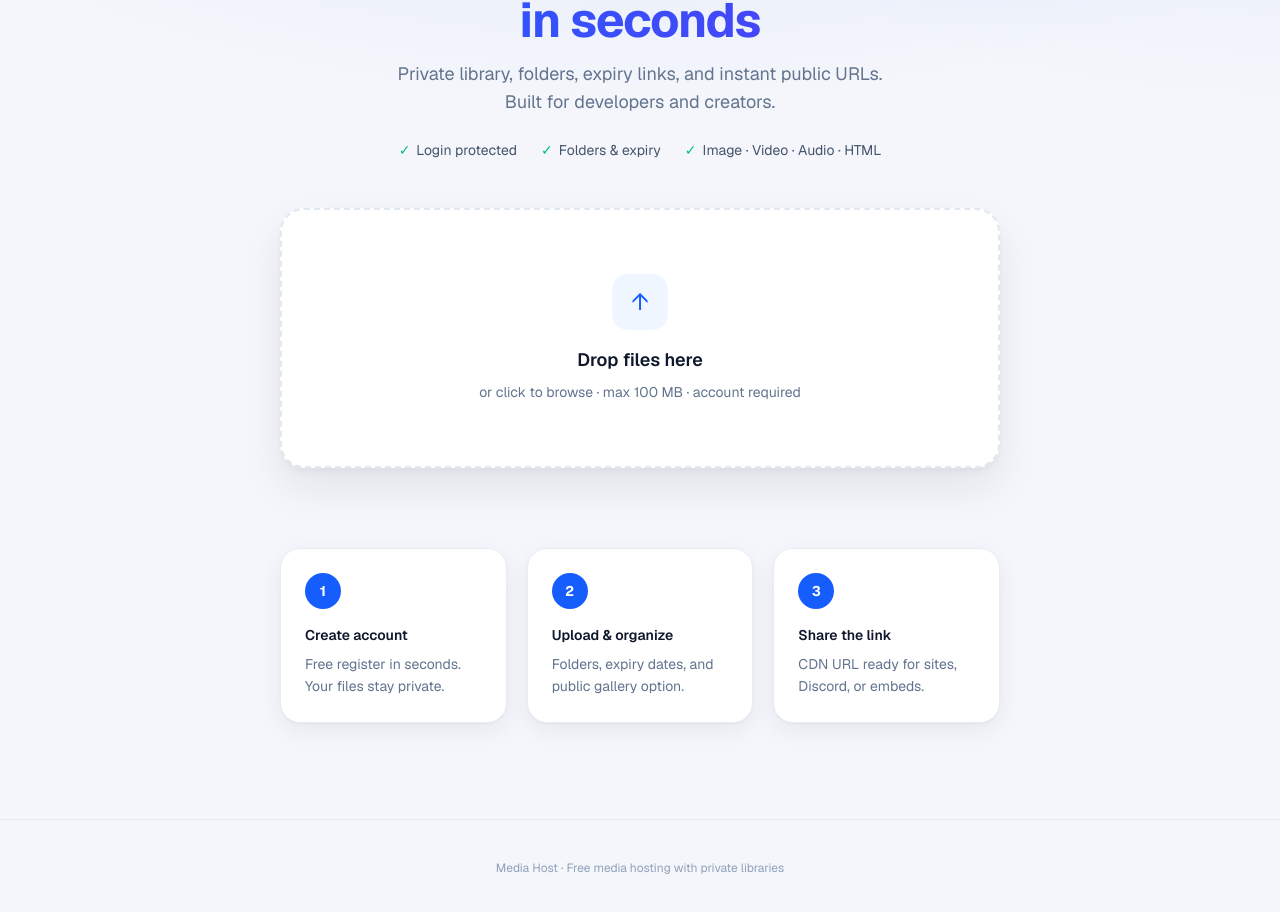
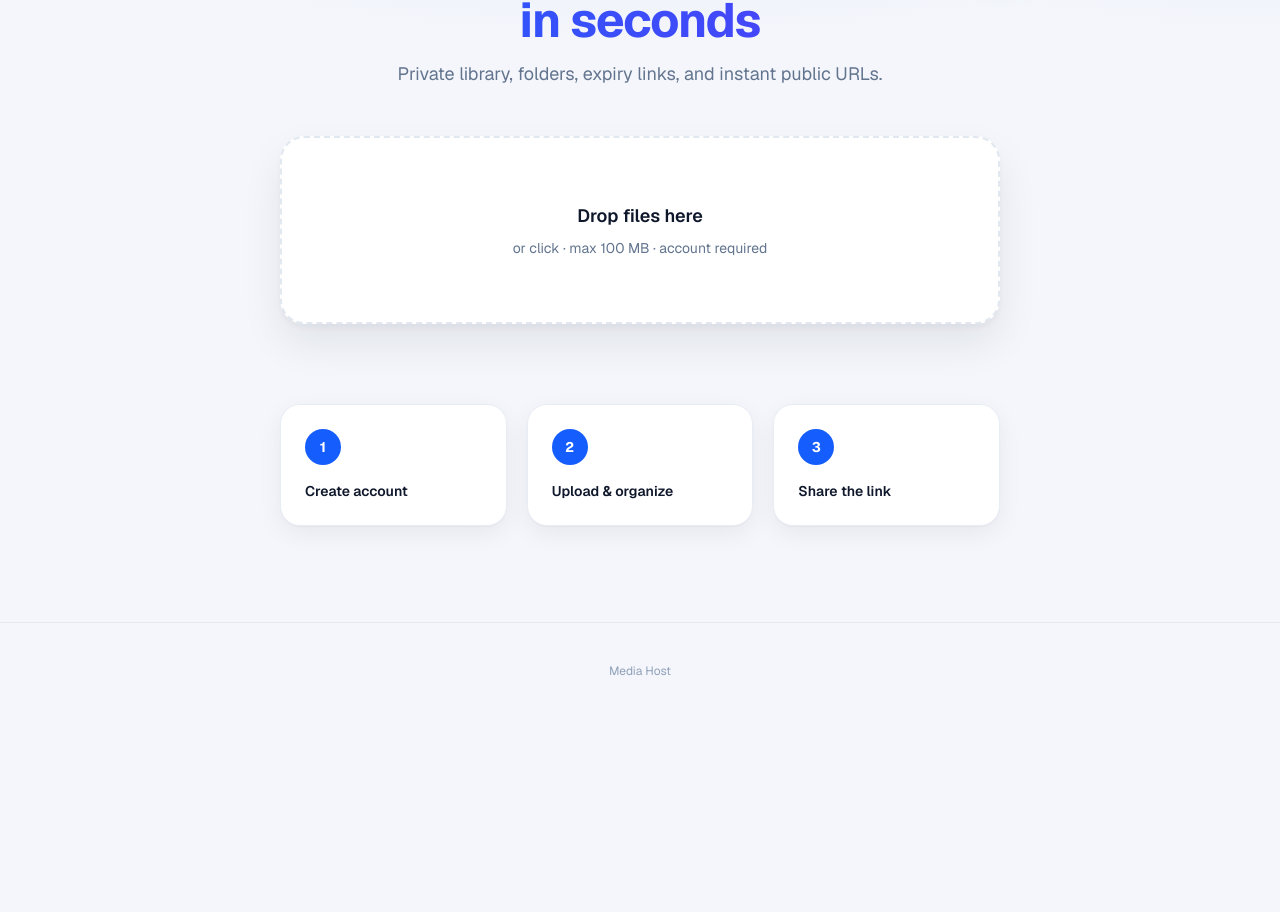
Before and after one commit to BluHExH/media-host, a Next.js app: page / in a window 1280 px wide. Shown: the part 244-1156 px from the top of the page. After the commit the page ends 963 px from the top, so only its background shows below. Built offline with nearby package versions, Linux system fonts and the light colour scheme.

Commit message:
Home page ThemeToggle and performance-friendly image attrs

```diff
--- a/src/app/page.tsx
+++ b/src/app/page.tsx
@@ -1,6 +1,7 @@
 "use client";
 import { useState, useRef, useCallback } from "react";
 import Link from "next/link";
+import ThemeToggle from "@/components/ThemeToggle";
 
 type Uploaded = { url: string; name: string; contentType: string; size: number };
 const TK = "media_host_token";
@@ -52,12 +53,7 @@ export default function HomePage() {
         continue;
       }
       const d = await res.json();
-      next.push({
-        url: d.url,
-        name: file.name,
-        contentType: d.contentType || file.type,
-        size: d.size || file.size,
-      });
+      next.push({ url: d.url, name: file.name, contentType: d.contentType || file.type, size: d.size || file.size });
     }
     setItems((p) => [...next, ...p]);
     setUploading(false);
@@ -70,8 +66,7 @@ export default function HomePage() {
     setCopied(url);
     setTimeout(() => setCopied(null), 2000);
   };
-  const fmt = (b: number) =>
-    b < 1024 ? b + " B" : b < 1e6 ? (b / 1024).toFixed(1) + " KB" : (b / 1e6).toFixed(1) + " MB";
+  const fmt = (b: number) => b < 1024 ? b + " B" : b < 1e6 ? (b / 1024).toFixed(1) + " KB" : (b / 1e6).toFixed(1) + " MB";
   const isImg = (t: string) => t.startsWith("image/");
   const isVid = (t: string) => t.startsWith("video/");
 
@@ -89,12 +84,12 @@ export default function HomePage() {
           <nav className="flex items-center gap-1 sm:gap-2">
             <Link href="/gallery" className="hidden rounded-lg px-3 py-2 text-sm text-slate-600 hover:bg-slate-100 sm:inline">Gallery</Link>
             <Link href="/library" className="rounded-lg px-3 py-2 text-sm text-slate-600 hover:bg-slate-100">Library</Link>
+            <ThemeToggle />
             <Link href="/login" className="rounded-xl border border-slate-200 bg-white px-3.5 py-2 text-sm font-medium text-slate-700 shadow-sm hover:bg-slate-50">Sign in</Link>
             <Link href="/login?tab=register" className="mh-btn mh-btn-primary px-4 py-2">Get started</Link>
           </nav>
         </div>
       </header>
-
       <main className="mx-auto max-w-3xl px-4 pb-24 pt-14 sm:px-6 sm:pt-20">
         <div className="mh-fade-up text-center">
           <span className="inline-flex items-center gap-1.5 rounded-full border border-blue-100 bg-blue-50 px-3 py-1 text-[11px] font-semibold uppercase tracking-wider text-blue-700">Free · Secure · Fast CDN</span>
@@ -102,72 +97,43 @@ export default function HomePage() {
             Host images &amp; video
             <span className="block bg-gradient-to-r from-blue-600 to-indigo-600 bg-clip-text text-transparent">in seconds</span>
           </h1>
-          <p className="mx-auto mt-4 max-w-lg text-base text-slate-500 sm:text-lg">Private library, folders, expiry links, and instant public URLs. Built for developers and creators.</p>
-          <div className="mt-6 flex flex-wrap items-center justify-center gap-x-6 gap-y-2 text-sm text-slate-600">
-            <span className="flex items-center gap-1.5"><span className="text-emerald-500">✓</span> Login protected</span>
-            <span className="flex items-center gap-1.5"><span className="text-emerald-500">✓</span> Folders &amp; expiry</span>
-            <span className="flex items-center gap-1.5"><span className="text-emerald-500">✓</span> Image · Video · Audio · HTML</span>
+          <p className="mx-auto mt-4 max-w-lg text-base text-slate-500 sm:text-lg">Private library, folders, expiry links, and instant public URLs.</p>
+        </div>
+        <div onDragOver={(e) => { e.preventDefault(); setDragOver(true); }} onDragLeave={() => setDragOver(false)} onDrop={(e) => { e.preventDefault(); setDragOver(false); upload(e.dataTransfer.files); }}
+          className={`mh-fade-up relative mt-12 overflow-hidden rounded-3xl border-2 border-dashed transition-all ${dragOver ? "border-blue-500 bg-blue-50/80" : "border-slate-200 bg-white shadow-[var(--mh-shadow-lg)]"}`}>
+          <input ref={ref} type="file" accept="image/*,video/*,audio/*,.html,.htm" multiple onChange={(e) => upload(e.target.files)} className="absolute inset-0 z-10 cursor-pointer opacity-0" disabled={uploading} />
+          <div className="pointer-events-none px-6 py-16 text-center">
+            <p className="text-lg font-semibold text-slate-900">{uploading ? `Uploading ${progress.done + 1}/${progress.total}…` : "Drop files here"}</p>
+            <p className="mt-2 text-sm text-slate-500">or click · max 100 MB · account required</p>
           </div>
         </div>
-
-        <div
-          onDragOver={(e) => { e.preventDefault(); setDragOver(true); }}
-          onDragLeave={() => setDragOver(false)}
-          onDrop={(e) => { e.preventDefault(); setDragOver(false); upload(e.dataTransfer.files); }}
-          className={`mh-fade-up relative mt-12 overflow-hidden rounded-3xl border-2 border-dashed transition-all ${dragOver ? "border-blue-500 bg-blue-50/80 shadow-lg shadow-blue-500/10" : "border-slate-200 bg-white shadow-[var(--mh-shadow-lg)]"}`}
-          style={{ animationDelay: "80ms" }}
-        >
-          <input ref={ref} type="file" accept="image/*,video/*,audio/*,.html,.htm" multiple onChange={(e) => upload(e.target.files)} className="absolute inset-0 z-10 cursor-pointer opacity-0" disabled={uploading} />
-          <div className="pointer-events-none px-6 py-16 text-center">
-            <div className="mx-auto mb-4 flex h-14 w-14 items-center justify-center rounded-2xl bg-blue-50 text-2xl text-blue-600">↑</div>
-            <p className="text-lg font-semibold text-slate-900">{uploading ? `Uploading ${progress.done + 1}/${progress.total}…` : "Drop files here"}</p>
-            <p className="mt-2 text-sm text-slate-500">or click to browse · max 100 MB · account required</p>
-          </div>
-        </div>
-
         {error && <div className="mt-4 rounded-2xl border border-red-200 bg-red-50 px-4 py-3 text-sm text-red-700">{error}</div>}
-
         {items.length > 0 && (
           <div className="mt-10 space-y-3">
-            <h2 className="text-sm font-semibold text-slate-800">Your links</h2>
             {items.map((item) => (
               <div key={item.url} className="mh-card flex flex-col gap-3 p-3 sm:flex-row sm:items-center">
                 <div className="h-16 w-full shrink-0 overflow-hidden rounded-xl bg-slate-100 sm:w-20">
-                  {isImg(item.contentType) ? (
-                    <img src={item.url} alt="" className="h-full w-full object-cover" />
-                  ) : isVid(item.contentType) ? (
-                    <video src={item.url} className="h-full w-full object-cover" muted />
-                  ) : (
-                    <div className="flex h-full items-center justify-center text-xs text-slate-400">FILE</div>
-                  )}
+                  {isImg(item.contentType) ? <img src={item.url} alt="" className="h-full w-full object-cover" loading="lazy" decoding="async" /> : isVid(item.contentType) ? <video src={item.url} className="h-full w-full object-cover" muted preload="metadata" /> : <div className="flex h-full items-center justify-center text-xs text-slate-400">FILE</div>}
                 </div>
                 <div className="min-w-0 flex-1">
                   <p className="truncate text-sm font-medium">{item.name}</p>
                   <p className="truncate font-mono text-xs text-slate-400">{item.url}</p>
-                  <p className="text-[11px] text-slate-400">{fmt(item.size)}</p>
                 </div>
                 <button type="button" onClick={() => copy(item.url)} className="mh-btn mh-btn-primary px-4 py-2 text-xs">{copied === item.url ? "Copied!" : "Copy URL"}</button>
               </div>
             ))}
           </div>
         )}
-
-        <div className="mt-20 grid gap-5 sm:grid-cols-3">
-          {[
-            { n: "1", t: "Create account", d: "Free register in seconds. Your files stay private." },
-            { n: "2", t: "Upload & organize", d: "Folders, expiry dates, and public gallery option." },
-            { n: "3", t: "Share the link", d: "CDN URL ready for sites, Discord, or embeds." },
-          ].map((c) => (
-            <div key={c.n} className="mh-card p-6">
-              <div className="flex h-9 w-9 items-center justify-center rounded-full bg-blue-600 text-sm font-bold text-white">{c.n}</div>
-              <h3 className="mt-4 text-sm font-semibold text-slate-900">{c.t}</h3>
-              <p className="mt-2 text-sm leading-relaxed text-slate-500">{c.d}</p>
+        <div className="mh-stagger mt-20 grid gap-5 sm:grid-cols-3">
+          {["Create account", "Upload & organize", "Share the link"].map((t, i) => (
+            <div key={t} className="mh-card p-6">
+              <div className="flex h-9 w-9 items-center justify-center rounded-full bg-blue-600 text-sm font-bold text-white">{i + 1}</div>
+              <h3 className="mt-4 text-sm font-semibold text-slate-900">{t}</h3>
             </div>
           ))}
         </div>
       </main>
-
-      <footer className="border-t border-slate-200/80 py-10 text-center text-xs text-slate-400">Media Host · Free media hosting with private libraries</footer>
+      <footer className="border-t border-slate-200/80 py-10 text-center text-xs text-slate-400">Media Host</footer>
     </div>
   );
 }
```
